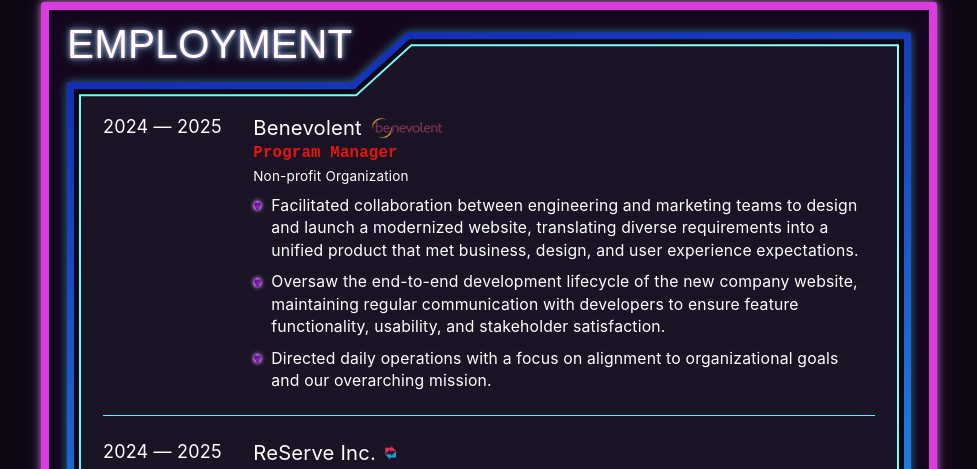
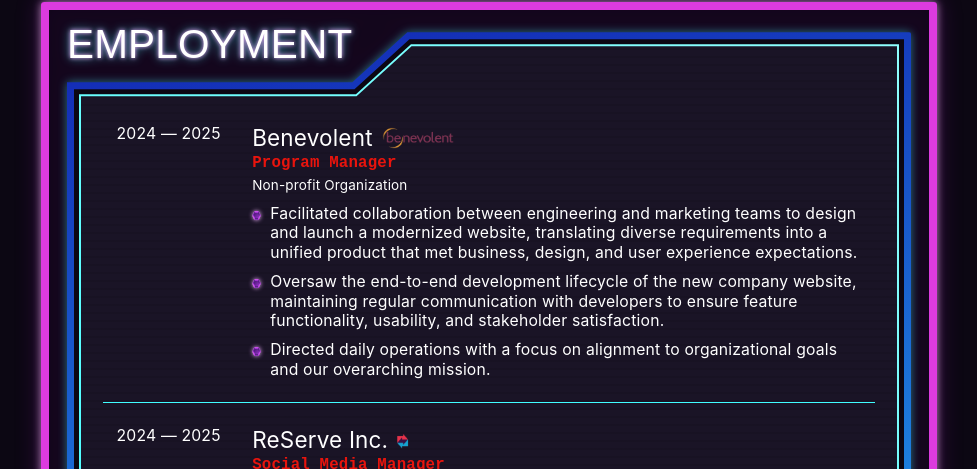
Before and after one commit to natalieflcn/Coding-Portfolio, a React (Vite) app: page / in a window 1280 px wide. Shown: the part 2331-2800 px from the top of the page, without its empty margins (151-1128 px from the left). Built offline with nearby package versions, Linux system fonts and the light colour scheme; a web font is replaced by a local one.

Commit message:
Made Employment panel responsive.

```diff
--- a/src/components/layout/NavBar.jsx
+++ b/src/components/layout/NavBar.jsx
@@ -7,7 +7,7 @@ const navItems = [
   { title: "Contact", href: "" },
 ];
 
-const NavItem = function (item) {
+const NavItem = function ({ item }) {
   return (
     <p className="font-mono hidden md:block text-xs  lg:text-sm xl:text-md font-semibold hover:cursor-pointer">
       {item.title}
@@ -21,12 +21,10 @@ function NavBar() {
         Natalie Falcon
       </h2>
 
-      {/* For desktop users */}
       {navItems.map((item, i) => (
         <NavItem item={item} key={i} />
       ))}
 
-      {/* For tablet users */}
       <Button variant="red">Disable UI</Button>
     </div>
   );
--- a/src/index.css
+++ b/src/index.css
@@ -165,6 +165,10 @@ body {
   /* width: 1200px; */
   max-width: 70%;
   width: 1200px;
+
+  @media (max-width: 500px) {
+    max-width: 80%;
+  }
 }
 
 /* Circuit Grid Background */
--- a/src/sections/Employment.jsx
+++ b/src/sections/Employment.jsx
@@ -32,25 +32,32 @@ const experience = [
 
 const Job = function ({ item }) {
   return (
-    <div className=" w-full flex flex-row gap-7 not-last:border-b not-last:pb-5 py-1 not-first:pt-5 border-blue-0">
-      <p className="">{item.year}</p>
-      <div className="flex flex-col text-left max-w-[80%]">
-        <div className="flex gap-2">
-          <h3 className="text-lg leading-snug ">{item.company}</h3>
-          <img src={item.logo} className="w-16 h-auto self-center" />
+    <div className=" w-full p-1 xs:p-3 flex flex-col md:flex-row gap-1 lg:gap-7 not-last:border-b not-last:pb-5 py-1 not-first:pt-5 border-blue-0  ">
+      <p className="text-[0.7rem] text-left md:text-sm ">{item.year}</p>
+      <div className="flex flex-col text-left flex-1 ">
+        <div className="flex xs:gap-2">
+          <h3 className=" text-md sm:text-lg md:text-xl leading-snug ">
+            {item.company}
+          </h3>
+          <img
+            src={item.logo}
+            className="w-16 h-auto self-center hidden xs:block"
+          />
         </div>
-        <p className="font-mono font-semibold text-red-200 text-sm">
+        <p className="font-mono font-semibold text-red-200 text-[0.7rem] leading-tight sm:text-xs md:text-sm">
           {item.title}
         </p>
-        <p className="text-xs mt-0.75">{item.sector}</p>
+        <p className="hidden xs:block  md:text-xs mt-0.75">{item.sector}</p>
         <div className="flex flex-col mt-2 gap-2">
           {item.bullets.map((bullet, i) => (
             <div className="flex gap-2" key={i}>
               <img
                 src={hex}
-                className="w-2 h-2 relative top-1.5 drop-shadow-[0_0_2px] drop-shadow-pink-100"
+                className="hidden xs:block w-2 h-2 relative top-1.5 drop-shadow-[0_0_2px] drop-shadow-pink-100"
               />
-              <p className="text-sm">{bullet}</p>
+              <p className="text-[0.7rem]  leading-tight md:text-xs lg:text-sm">
+                {bullet}
+              </p>
             </div>
           ))}
         </div>
```
Also changed, not shown: 1 other file (tests, documents, lock files or other folders).
